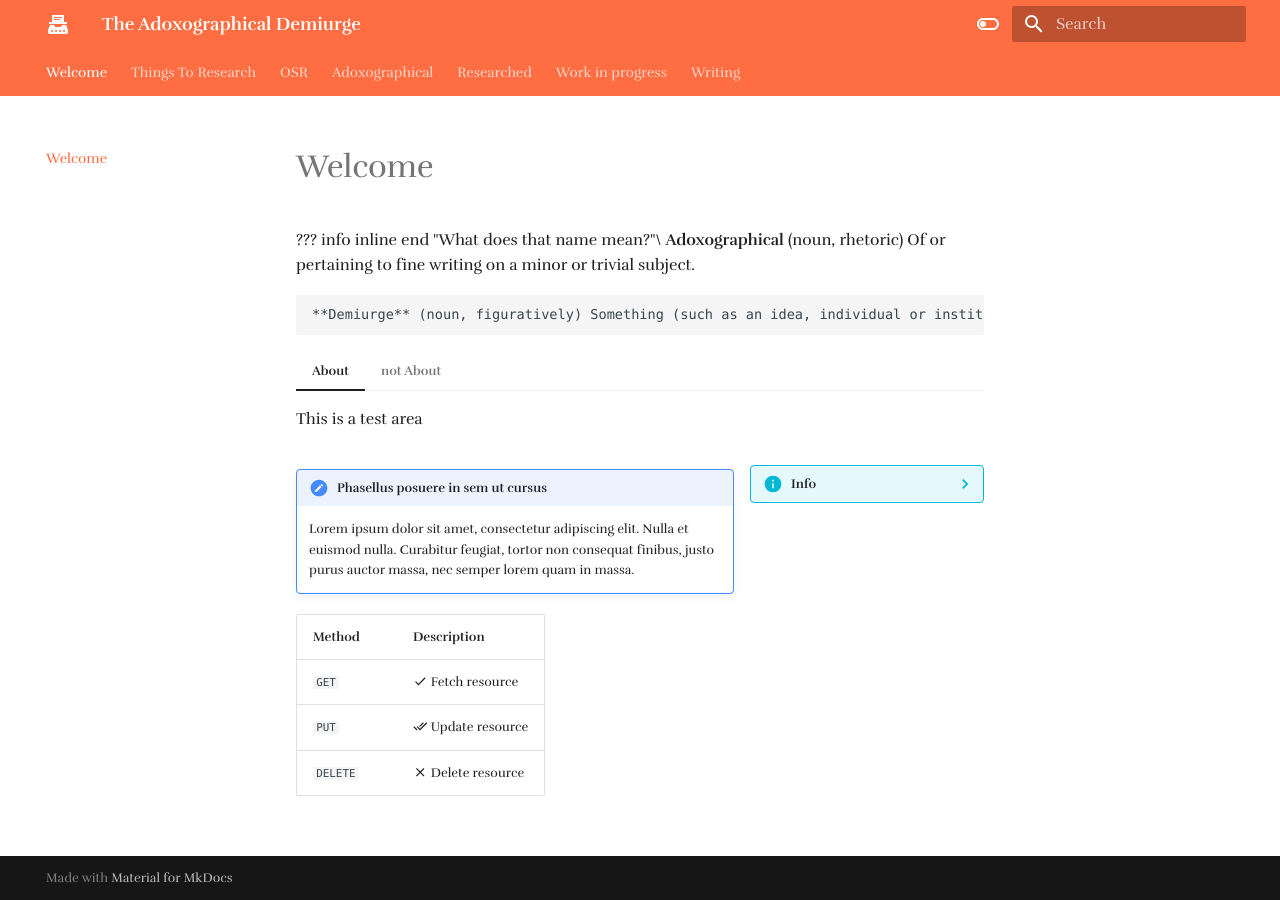
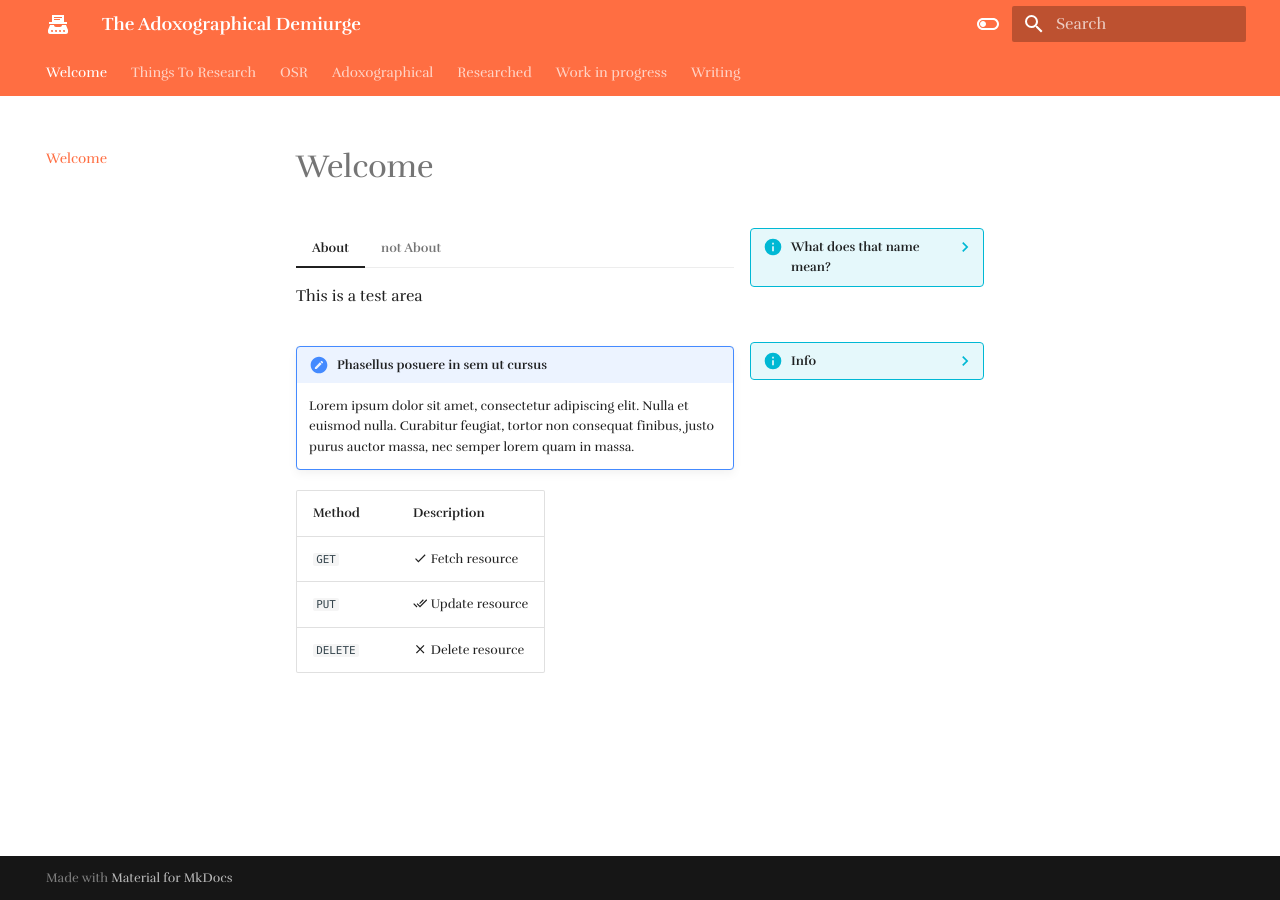
Before and after one commit to madlogmay/adoxographical_demiurge, an MkDocs documentation site: the page built from docs/index.md, in a window 1280 px wide. Built offline with MkDocs 1.6.1 and Material for MkDocs 9.7.7, drawn with Linux system fonts in a browser that asks for light colours; some web fonts are replaced; comment, search, counter and statistics services are not loaded.

Commit message:
Update index.md

```diff
--- a/docs/index.md
+++ b/docs/index.md
@@ -1,6 +1,7 @@
 # Welcome
 
-??? info inline end "What does that name mean?"\
+??? info inline end "What does that name mean?"
+
     **Adoxographical** (noun, rhetoric)  Of or pertaining to fine writing on a minor or trivial subject.
 
     **Demiurge** (noun, figuratively) Something (such as an idea, individual or institution) conceived as an autonomous creative force or decisive power.
```
